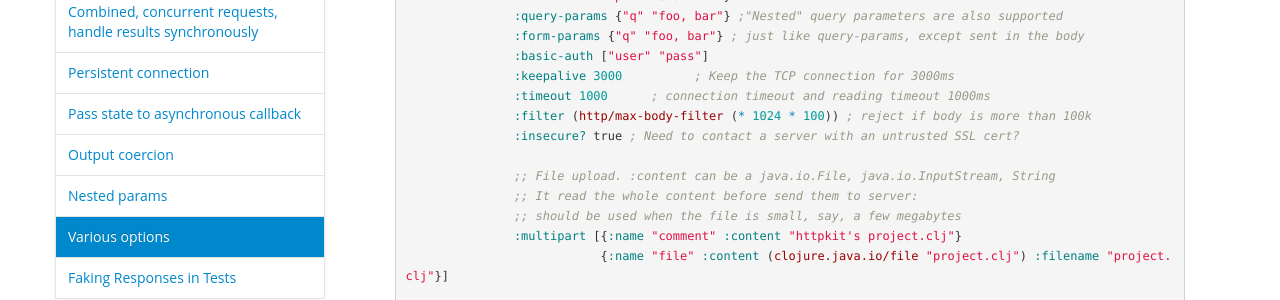
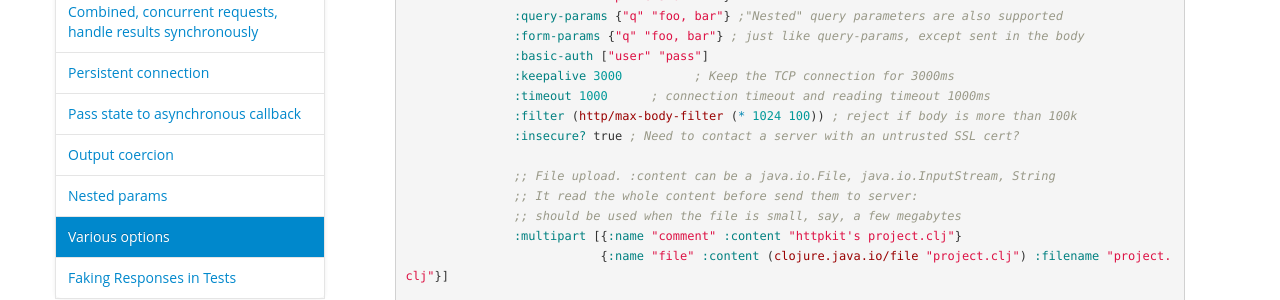
Before and after one commit to http-kit/http-kit.github.com, a Jekyll site: the page built from client.html, in a window 1280 px wide and 900 px high, scrolled down 3488 px. Shown: the part 151-451 px from the top of the window. Built offline with Jekyll 4.4.1, drawn with Linux system fonts in a browser that asks for light colours; nearby versions of some CDN libraries; library files that are not in the unit come from our copies.

```diff
--- a/client.html
+++ b/client.html
@@ -168,7 +168,7 @@ title: HTTP client
                :basic-auth ["user" "pass"]
                :keepalive 3000          ; Keep the TCP connection for 3000ms
                :timeout 1000      ; connection timeout and reading timeout 1000ms
-               :filter (http/max-body-filter (* 1024 * 100)) ; reject if body is more than 100k
+               :filter (http/max-body-filter (* 1024 100)) ; reject if body is more than 100k
                :insecure? true ; Need to contact a server with an untrusted SSL cert?
 
                ;; File upload. :content can be a java.io.File, java.io.InputStream, String
```
